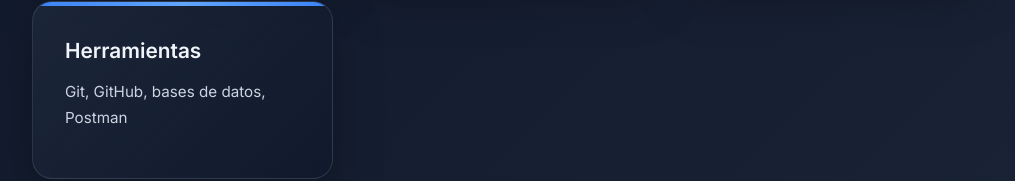
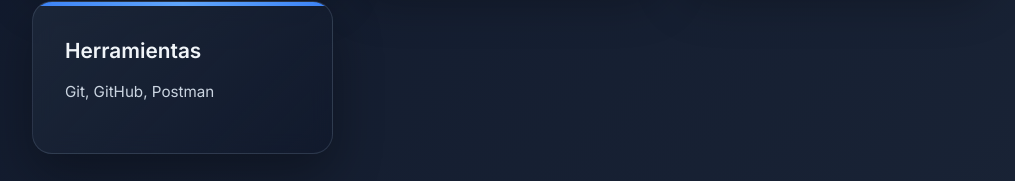
Before and after one commit to maxivq/Portfolio, a plain HTML site: page index.html in a window 1280 px wide. Shown: the part 571-752 px from the top of the page, without its empty margins (132-1147 px from the left). Drawn offline with Linux system fonts and the light colour scheme.

Commit message:
minimal changes

```diff
--- a/index.html
+++ b/index.html
@@ -35,7 +35,7 @@
                 </div>
                 <div class="card">
                     <h3>Herramientas</h3>
-                    <p>Git, GitHub, bases de datos, Postman</p>
+                    <p>Git, GitHub, Postman</p>
                 </div>
             </div>
         </section>
```
